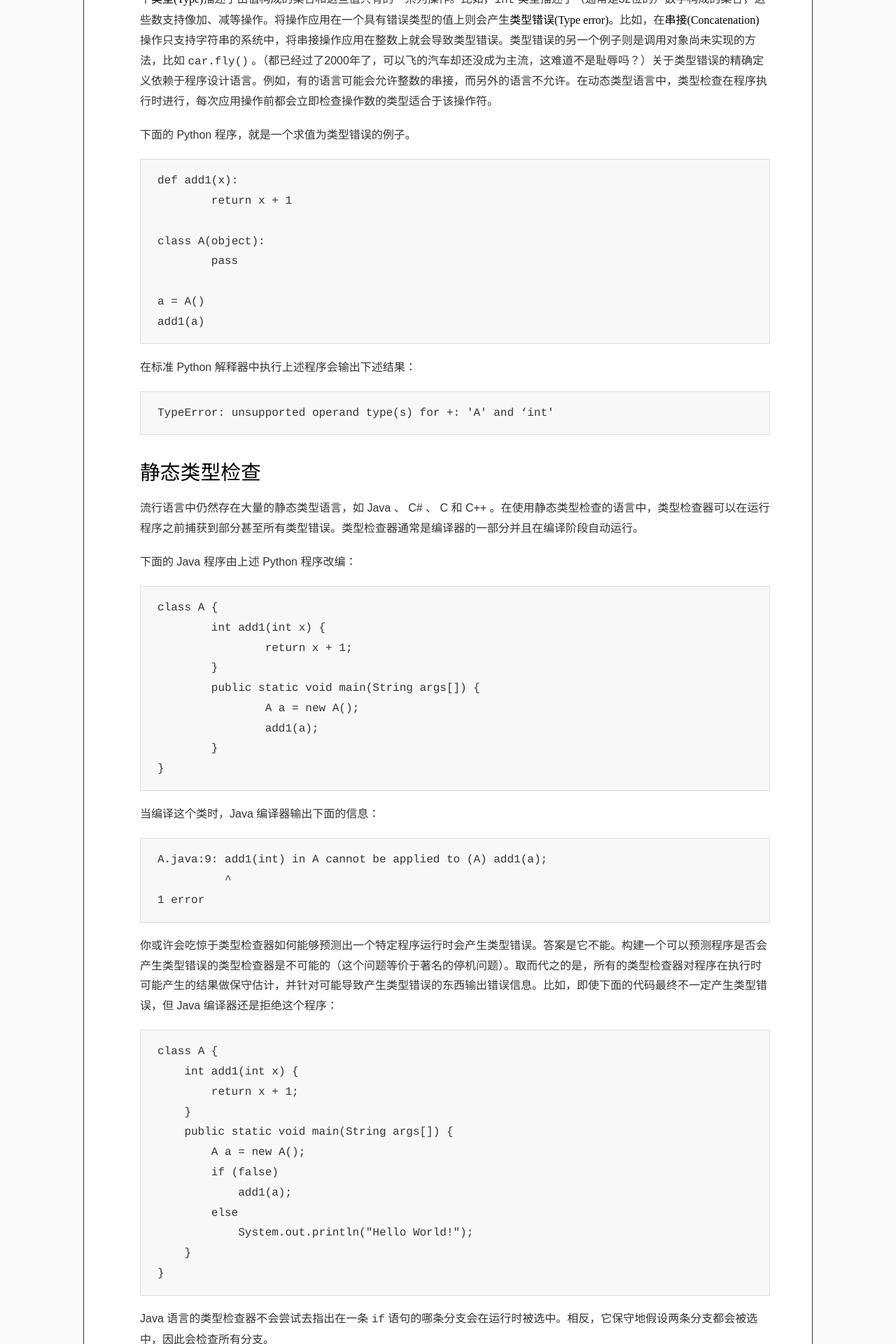
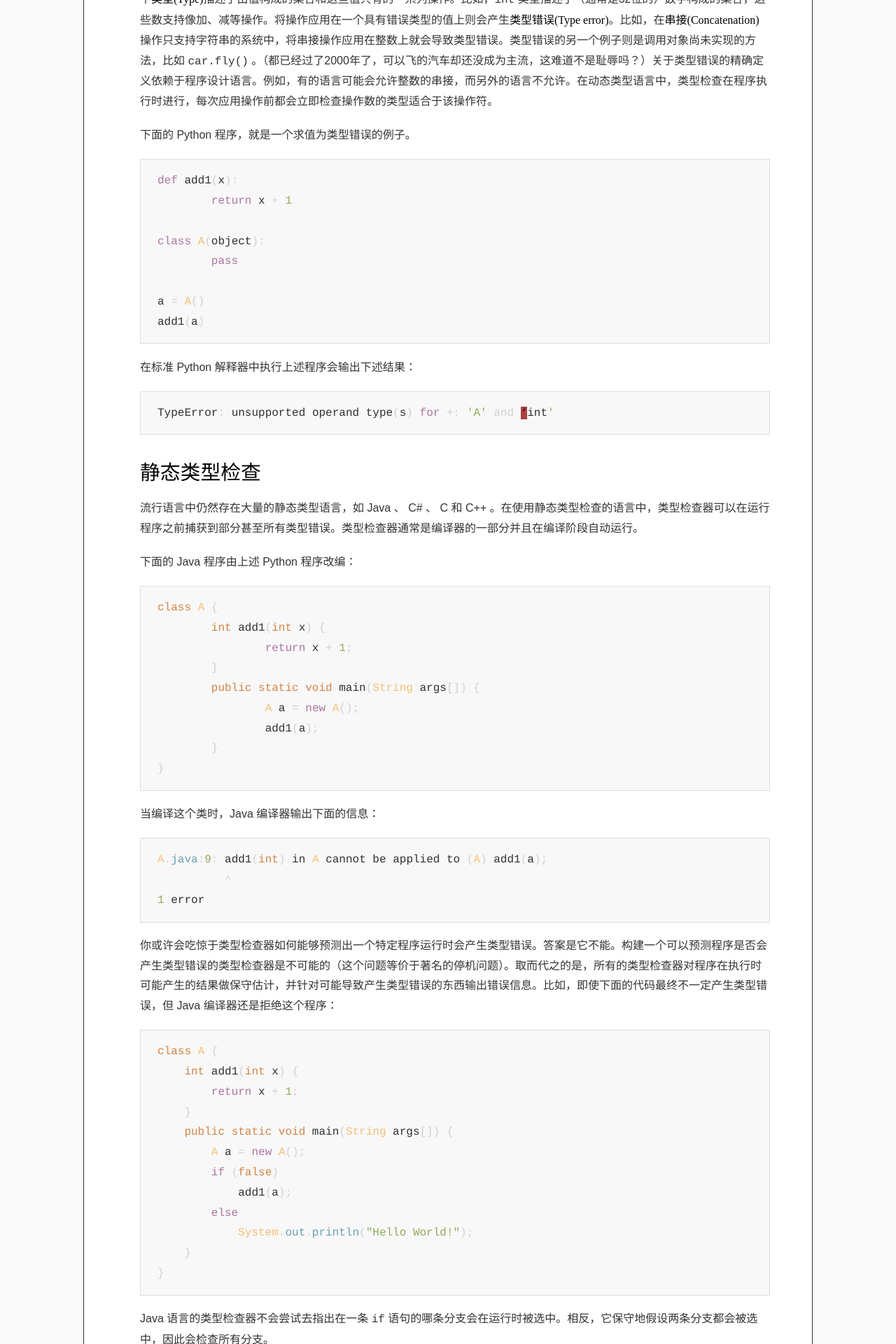
Before and after one commit to DeathKing/deathking.github.io, a Jekyll site: the page built from _posts/2015-04-10-what-is-gradual-typing.md, in a window 1280 px wide. Shown: the part 957-2877 px from the top of the page at 70% size. Built offline with Jekyll 4.4.1, drawn with Linux system fonts in a browser that asks for light colours; comment, search, counter and statistics services are not loaded.

Commit message:
tls4e after reading.

```diff
--- a/_config.yml
+++ b/_config.yml
@@ -13,7 +13,8 @@ links:
     url:          /quiz
   - name:         关于
     url:          /about
-highlighter:      pygments
+highlighter: rouge
+input:  GFM
 permalink:        pretty
 markdown:         kramdown
 redcarpet:
--- a/_includes/head.html
+++ b/_includes/head.html
@@ -1,5 +1,7 @@
 <link rel="stylesheet" media="all" href="/stylesheets/typo.css">
 <link rel="stylesheet" type="text/css" href="/stylesheets/style.css">
+<link rel="stylesheet" type="text/css" href="/stylesheets/base16.css">
+
 
 {% if page.mathjax %}
 <script type="text/javascript"
@@ -7,7 +9,16 @@ src="https://cdnjs.cloudflare.com/ajax/libs/mathjax/2.7.1/MathJax.js?config=TeX-
   MathJax.Hub.Config({
       TeX: {
         equationNumbers: { autoNumber: "all" },
-        extensions: ["enclose.js","color.js"]
+        extensions: ["enclose.js","color.js"],
+        Augment: {
+          Definitions: {
+            // https://stackoverflow.com/questions/42768389/double-brackets-in-mathjax
+            delimiter: {
+              '\\llbracket': '27E6',
+              '\\rrbracket': '27E7'
+            }
+          }
+        }
       },
       extensions: ["tex2jax.js","TeX/AMSmath.js","TeX/AMSsymbols.js"],
       tex2jax: {
--- /dev/null
+++ b/stylesheets/base16.css
@@ -0,0 +1,80 @@
+.highlight table td { padding: 5px; }
+.highlight table pre { margin: 0; }
+.highlight, .highlight .w {
+  color: #303030;
+}
+.highlight .err {
+  color: #151515;
+  background-color: #ac4142;
+}
+.highlight .c, .highlight .ch, .highlight .cd, .highlight .cm, .highlight .cpf, .highlight .c1, .highlight .cs {
+  color: #505050;
+}
+.highlight .cp {
+  color: #f4bf75;
+}
+.highlight .nt {
+  color: #f4bf75;
+}
+.highlight .o, .highlight .ow {
+  color: #d0d0d0;
+}
+.highlight .p, .highlight .pi {
+  color: #d0d0d0;
+}
+.highlight .gi {
+  color: #90a959;
+}
+.highlight .gd {
+  color: #ac4142;
+}
+.highlight .gh {
+  color: #6a9fb5;
+  background-color: #151515;
+  font-weight: bold;
+}
+.highlight .k, .highlight .kn, .highlight .kp, .highlight .kr, .highlight .kv {
+  color: #aa759f;
+}
+.highlight .kc {
+  color: #d28445;
+}
+.highlight .kt {
+  color: #d28445;
+}
+.highlight .kd {
+  color: #d28445;
+}
+.highlight .s, .highlight .sb, .highlight .sc, .highlight .dl, .highlight .sd, .highlight .s2, .highlight .sh, .highlight .sx, .highlight .s1 {
+  color: #90a959;
+}
+.highlight .sa {
+  color: #aa759f;
+}
+.highlight .sr {
+  color: #75b5aa;
+}
+.highlight .si {
+  color: #8f5536;
+}
+.highlight .se {
+  color: #8f5536;
+}
+.highlight .nn {
+  color: #f4bf75;
+}
+.highlight .nc {
+  color: #f4bf75;
+}
+.highlight .no {
+  color: #f4bf75;
+}
+.highlight .na {
+  color: #6a9fb5;
+}
+.highlight .m, .highlight .mb, .highlight .mf, .highlight .mh, .highlight .mi, .highlight .il, .highlight .mo, .highlight .mx {
+  color: #90a959;
+}
+.highlight .ss {
+  color: #90a959;
+}
--- a/stylesheets/typo.css
+++ b/stylesheets/typo.css
@@ -168,7 +168,7 @@ mark {
 
 /* 代码片断 */
 pre, code, pre tt {
-  font-family: Courier, 'Courier New', monospace;
+  font-family: Iosevka,  Courier, 'Courier New', monospace;
 }
 
 pre {
```
Also changed, not shown: _posts/2021-10-11-the-after-reading-of-the-little-schemer.md (+6 -0 lines).
